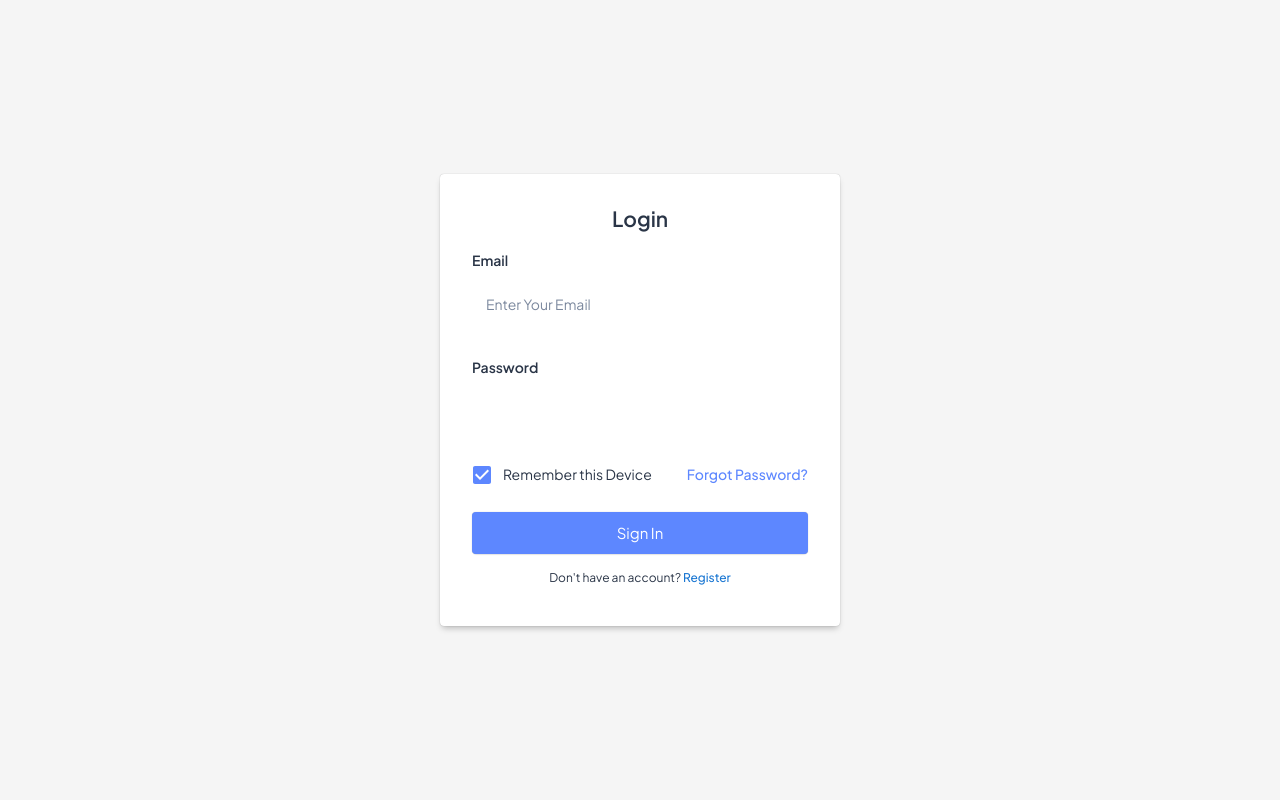
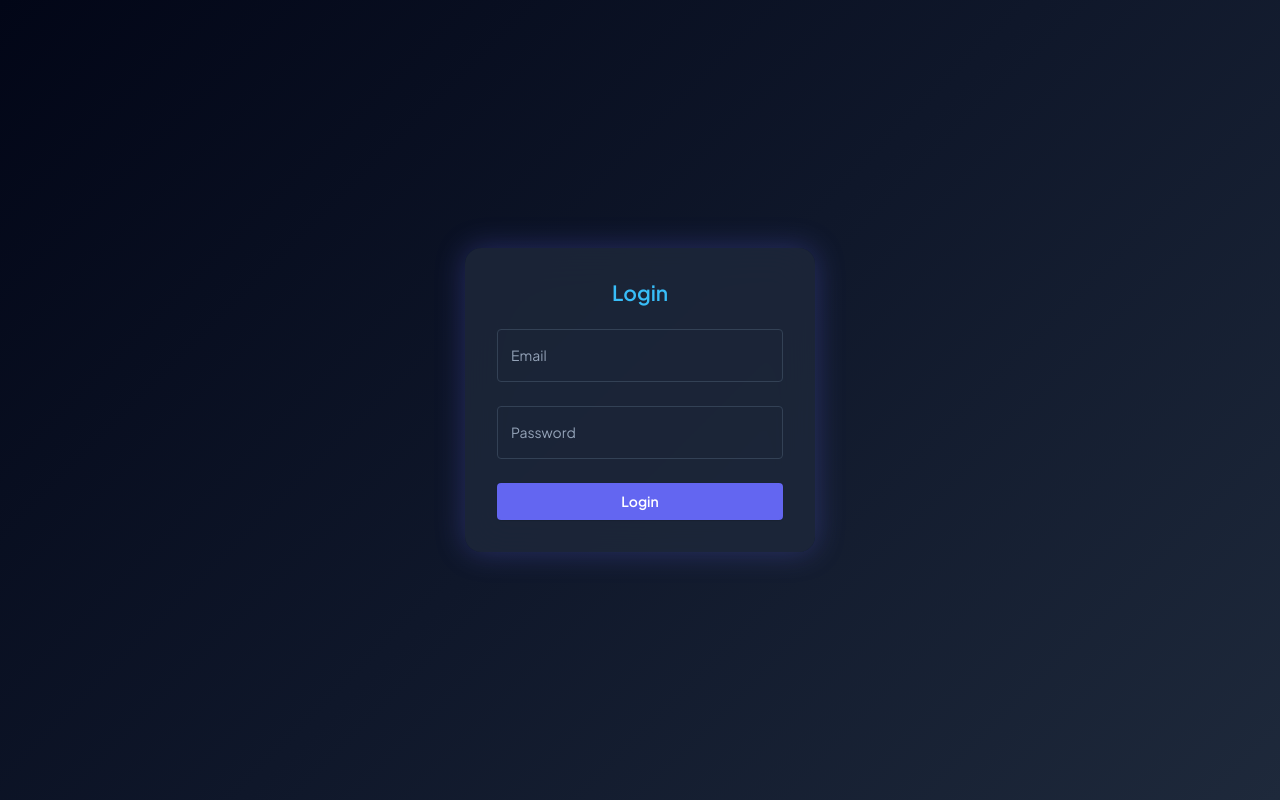
Before and after one commit to pavan18b/AI_Monitoring_System, a React (Create React App) app in the folder frontend/: page / in a window 1280 px wide. Built offline with nearby package versions, Linux system fonts and the light colour scheme.

Commit message:
login UI redesigned

```diff
--- a/frontend/src/views/authentication/Login.jsx
+++ b/frontend/src/views/authentication/Login.jsx
@@ -1,71 +1,129 @@
-import React from 'react';
-import { useDispatch } from 'react-redux';
-import { useNavigate } from 'react-router-dom';
-import { setCredentials } from '../../slices/authSlice';
-import axios from '../../axios';
-import AuthLogin from './AuthLogin';
-import { useFormik } from 'formik';
-import * as Yup from 'yup';
-import { toast } from 'react-toastify';
-
+import React, { useState } from "react";
+import axios from "../../axios";
 import {
   Box,
-  Card,
-  CardContent,
+  TextField,
+  Button,
   Typography,
-} from '@mui/material';
+  Paper,
+} from "@mui/material";
+import { useNavigate } from "react-router-dom";
 
 const Login = () => {
-  const dispatch = useDispatch();
+  const [email, setEmail] = useState("");
+  const [password, setPassword] = useState("");
   const navigate = useNavigate();
 
-  const formik = useFormik({
-    initialValues: {
-      email: '',
-      password: '',
-    },
-    validationSchema: Yup.object({
-      email: Yup.string().required('Email required'),
-      password: Yup.string().required('Password required'),
-    }),
-    onSubmit: async (values) => {
-  try {
-    const res = await axios.post('/users/auth', values);
+  const submitHandler = async (e) => {
+    e.preventDefault();
 
-    // ✅ SAVE TO REDUX
-    dispatch(setCredentials(res.data));
+    try {
+      const { data } = await axios.post("/users/auth", {
+        email,
+        password,
+      });
 
-    // ✅ SAVE TO LOCAL STORAGE (CRITICAL)
-    localStorage.setItem("userInfo", JSON.stringify(res.data));
-
-    toast.success('Login successful');
-
-    navigate('/dashboard');
-  } catch (err) {
-    toast.error(err?.response?.data?.message || 'Login failed');
-  }
-},
-  });
+      localStorage.setItem("userInfo", JSON.stringify(data));
+      navigate("/dashboard");
+    } catch (err) {
+      alert("Invalid credentials");
+    }
+  };
 
   return (
     <Box
       sx={{
-        minHeight: '100vh',
-        display: 'flex',
-        justifyContent: 'center',
-        alignItems: 'center',
-        backgroundColor: '#f5f5f5',
+        minHeight: "100vh",
+        background:
+          "linear-gradient(135deg, #020617 0%, #0f172a 50%, #1e293b 100%)",
+        display: "flex",
+        justifyContent: "center",
+        alignItems: "center",
       }}
     >
-      <Card sx={{ width: 400, p: 2, boxShadow: 5 }}>
-        <CardContent>
-          <Typography variant="h4" textAlign="center" mb={2}>
+      {/* LOGIN CARD */}
+      <Paper
+        elevation={10}
+        sx={{
+          padding: 4,
+          width: 350,
+          borderRadius: "16px",
+          backdropFilter: "blur(20px)",
+          background: "rgba(30, 41, 59, 0.8)",
+          boxShadow: "0 0 30px rgba(99,102,241,0.3)",
+        }}
+      >
+        <Typography
+          variant="h4"
+          align="center"
+          gutterBottom
+          sx={{ color: "#38bdf8", fontWeight: "bold" }}
+        >
+          Login
+        </Typography>
+
+        <form onSubmit={submitHandler}>
+          <TextField
+            fullWidth
+            label="Email"
+            variant="outlined"
+            margin="normal"
+            value={email}
+            onChange={(e) => setEmail(e.target.value)}
+            InputLabelProps={{ style: { color: "#94a3b8" } }}
+            sx={{
+              input: { color: "#fff" },
+              "& .MuiOutlinedInput-root": {
+                "& fieldset": { borderColor: "#334155" },
+                "&:hover fieldset": { borderColor: "#6366f1" },
+                "&.Mui-focused fieldset": {
+                  borderColor: "#6366f1",
+                  boxShadow: "0 0 8px #6366f1",
+                },
+              },
+            }}
+          />
+
+          <TextField
+            fullWidth
+            label="Password"
+            type="password"
+            variant="outlined"
+            margin="normal"
+            value={password}
+            onChange={(e) => setPassword(e.target.value)}
+            InputLabelProps={{ style: { color: "#94a3b8" } }}
+            sx={{
+              input: { color: "#fff" },
+              "& .MuiOutlinedInput-root": {
+                "& fieldset": { borderColor: "#334155" },
+                "&:hover fieldset": { borderColor: "#6366f1" },
+                "&.Mui-focused fieldset": {
+                  borderColor: "#6366f1",
+                  boxShadow: "0 0 8px #6366f1",
+                },
+              },
+            }}
+          />
+
+          <Button
+            fullWidth
+            type="submit"
+            variant="contained"
+            sx={{
+              mt: 2,
+              background: "#6366f1",
+              fontWeight: "bold",
+              "&:hover": {
+                background: "#4f46e5",
+                boxShadow: "0 0 12px #6366f1",
+              },
+            }}
+          >
             Login
-          </Typography>
-
-          <AuthLogin formik={formik} />
-        </CardContent>
-      </Card>
+          </Button>
+        </form>
+      </Paper>
     </Box>
   );
 };
```
